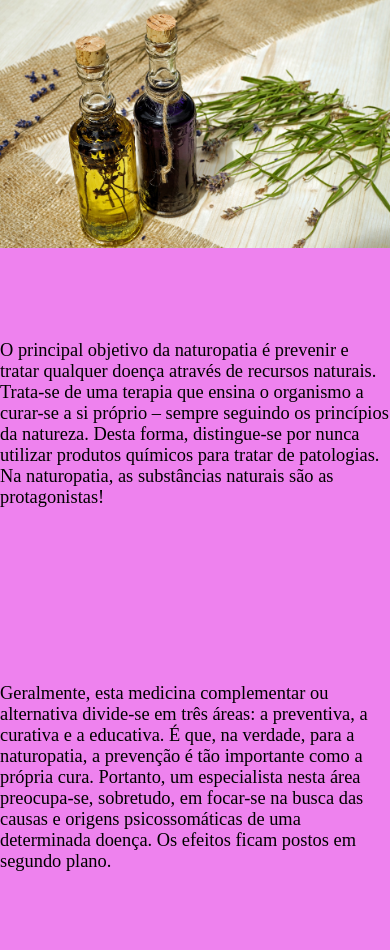
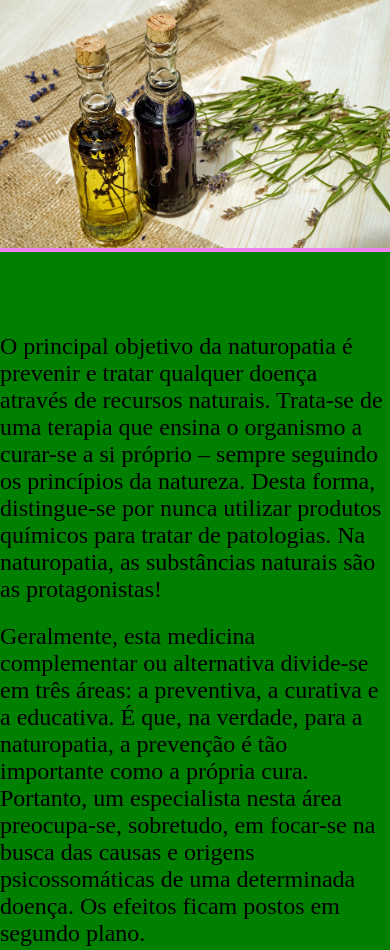
Before and after one commit to ElGenius10/site1, a plain HTML site: page index.html in a window 390 px wide. Shown: the top 950 px of the page. Drawn offline with Linux system fonts and the light colour scheme.

Commit message:
Update style.css

```diff
--- a/style.css
+++ b/style.css
@@ -27,9 +27,11 @@
 		height: 90%;
 		display: flex;
 		flex-direction: column;
-		justify-content: space-around;
+		justify-content: center;
+		gap: 20px;
+		font-size: 24px;
+		background-color: green;
 		align-items: center;
-		font-size: 1.15em;
 	}
 
 }
```
